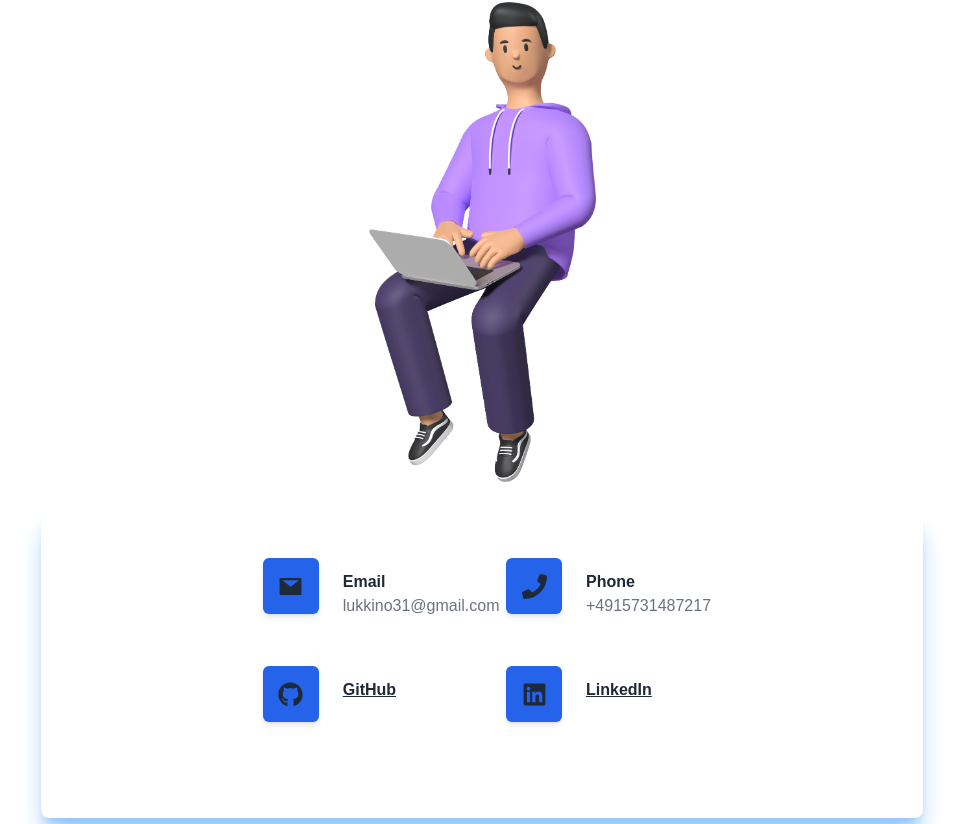
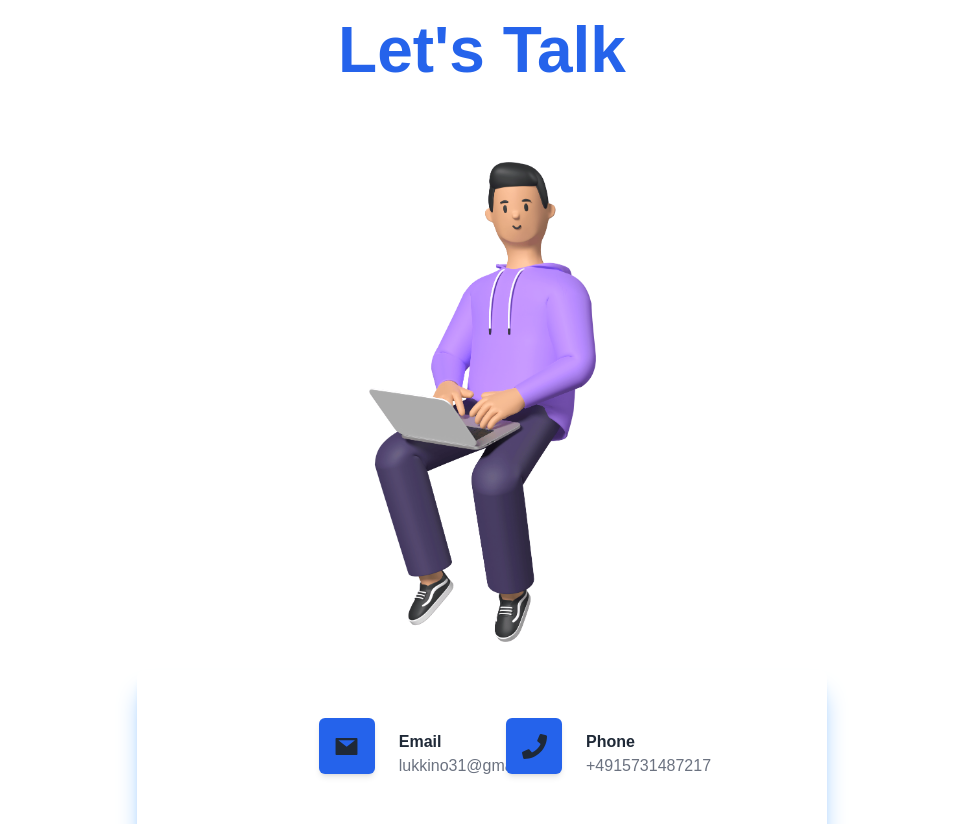
Before and after one commit to Quantumminded/my-portfolio, a Next.js app: page / in a window 1280 px wide. Shown: the part 5333-6157 px from the top of the page, without its empty margins (191-1154 px from the left). Built offline with nearby package versions, Linux system fonts and the light colour scheme.

Commit message:
formatting contact component

```diff
--- a/components/Contact.jsx
+++ b/components/Contact.jsx
@@ -10,7 +10,7 @@ import { staggerContainer } from "../utils/motion";
 
 const Contact = () => {
   return (
-    <div class="container  px-6 mx-auto">
+    <div class="container px-6 mx-auto">
       <motion.div
         variants={staggerContainer}
         initial="hidden"
@@ -31,14 +31,14 @@ const Contact = () => {
 
       <section class=" text-gray-800">
         <div
-          class="relative overflow-hidden bg-no-repeat bg-contain mb-32 lg:mb-32 sm:m-28 xs:m-16"
+          class="relative overflow-hidden bg-no-repeat bg-contain mb-32 lg:mb-32 sm:mb-28 xs:m-16"
           style={{
             backgroundImage: `url(/contact.png)`,
             backgroundPosition: "50%",
             height: "30rem",
           }}
         />
-        <div class="container text-gray-800 px-4 md:px-12">
+        <div class="container text-gray-800 px-4 md:px-16 ">
           <div
             class="block dark:bg-gray-200 rounded-lg shadow-xl shadow-blue-300 dark:shadow-teal-300 py-10 md:py-12 px-2 md:px-6"
             style={{
--- a/pages/index.js
+++ b/pages/index.js
@@ -171,7 +171,7 @@ export default function Home() {
         </div>
       </nav>
 
-      <main className="bg-white px-10 dark:bg-gray-900 md:px-20 lg:px-40">
+      <main className="bg-white px-10 dark:bg-gray-900 md:px-20 lg:px-40 lg:py-32">
         {/* ABOUT SECTION */}
         <section id="home" className="sm:flex-row md-flex-row lg:flex py-28 px-20">
           <Landing />
@@ -193,7 +193,7 @@ export default function Home() {
         </section>
 
         {/* CONTACT FORM */}
-        <section id="contact">
+        <section id="contact" className="p-20">
           <Contact />
         </section>
 
```
